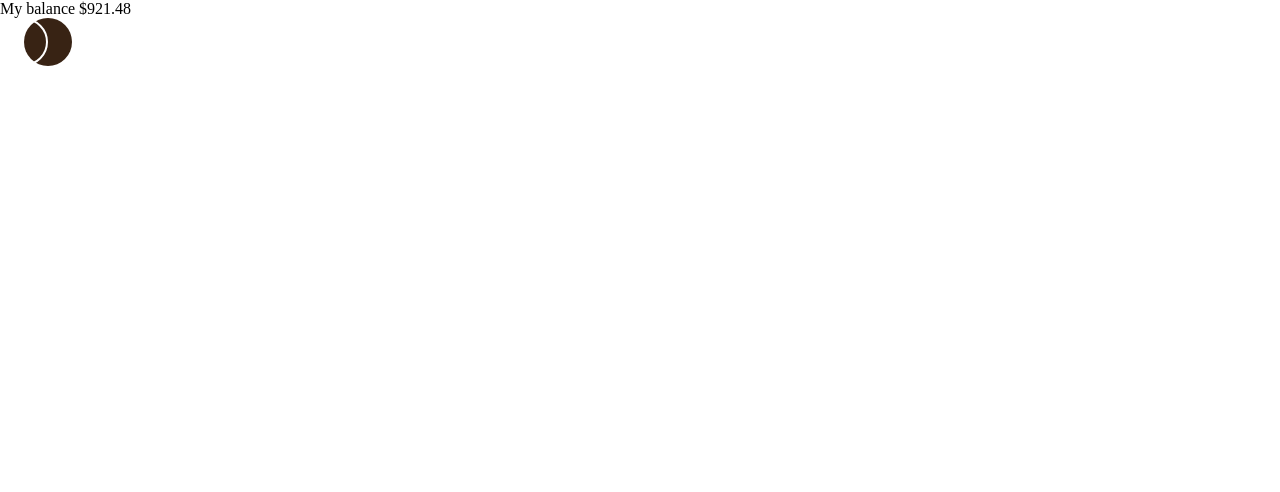
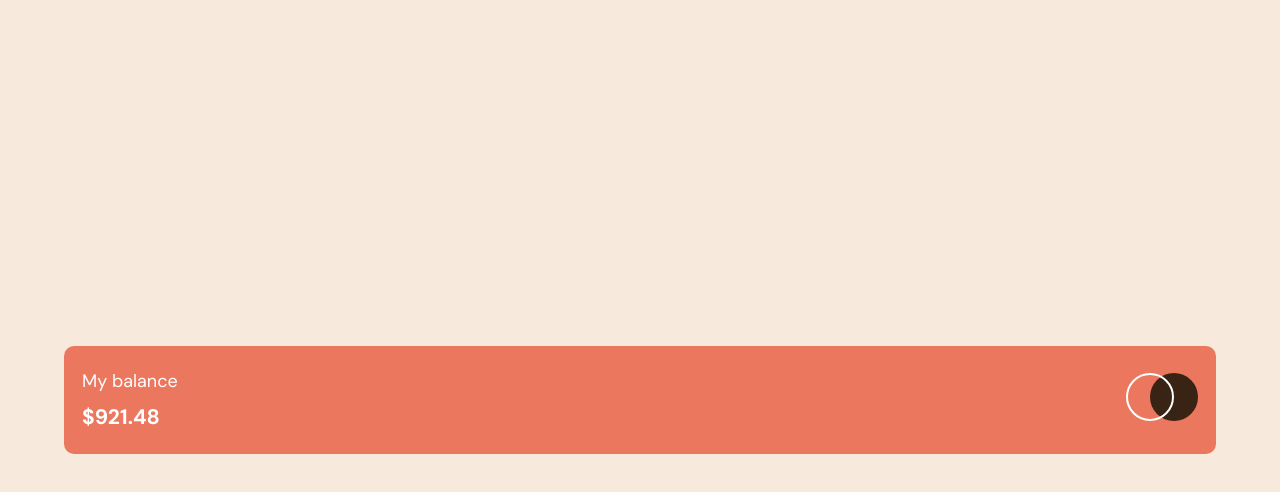
Before and after one commit to Natvoc/Expenses_chart_component, a plain HTML site: page index.html in a window 1280 px wide. Drawn offline with Linux system fonts and the light colour scheme.

Commit message:
header update

```diff
--- a/css/style.css
+++ b/css/style.css
@@ -1,4 +1,37 @@
+@import url('https://fonts.googleapis.com/css2?family=DM+Sans:wght@400;700&display=swap');
 body{
     margin:0;
     padding:0;
+    background: hsl(27, 66%, 92%);
+    display: flex;
+    align-items: center;
+    justify-content: center;
+    font-size: 18px;
+    height: 100vh;
+    font-family: 'DM Sans', sans-serif;
 }
+.header{
+    background:hsl(10, 79%, 65%);
+    width: 90%;
+    height:6em;
+    display: flex;
+    align-items: center;
+    justify-content: space-between;
+    border-radius: 10px;
+}
+.balance{
+    padding: 1em;
+    color: hsl(0, 0%, 100%);
+    display: flex;
+    justify-content: center;
+    flex-direction: column;
+
+}
+.total{
+    font-weight: 700;
+    margin-top:0.5em;
+    font-size: 21px;
+}
+.logo{
+    margin: 1em;
+}
```
